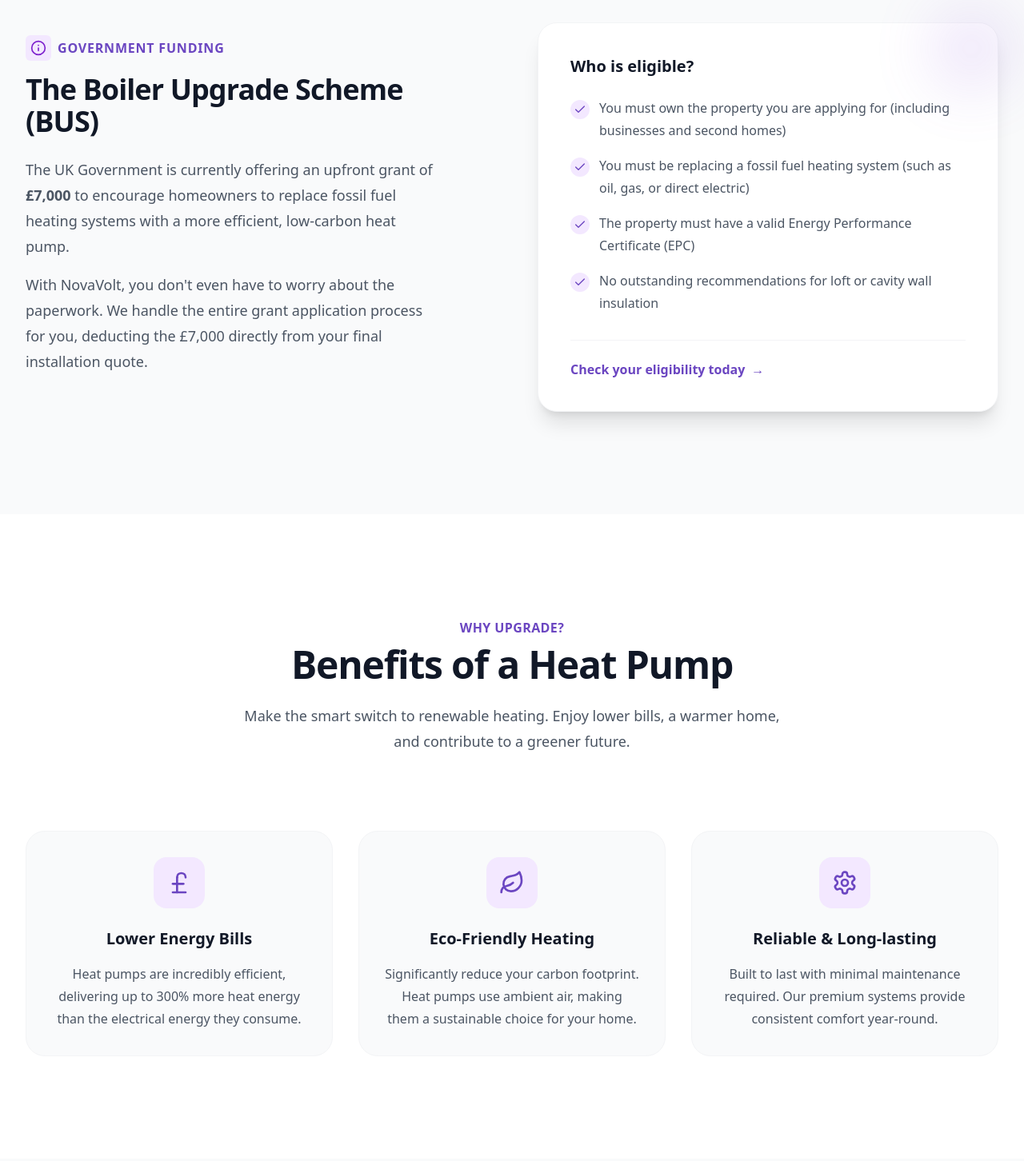
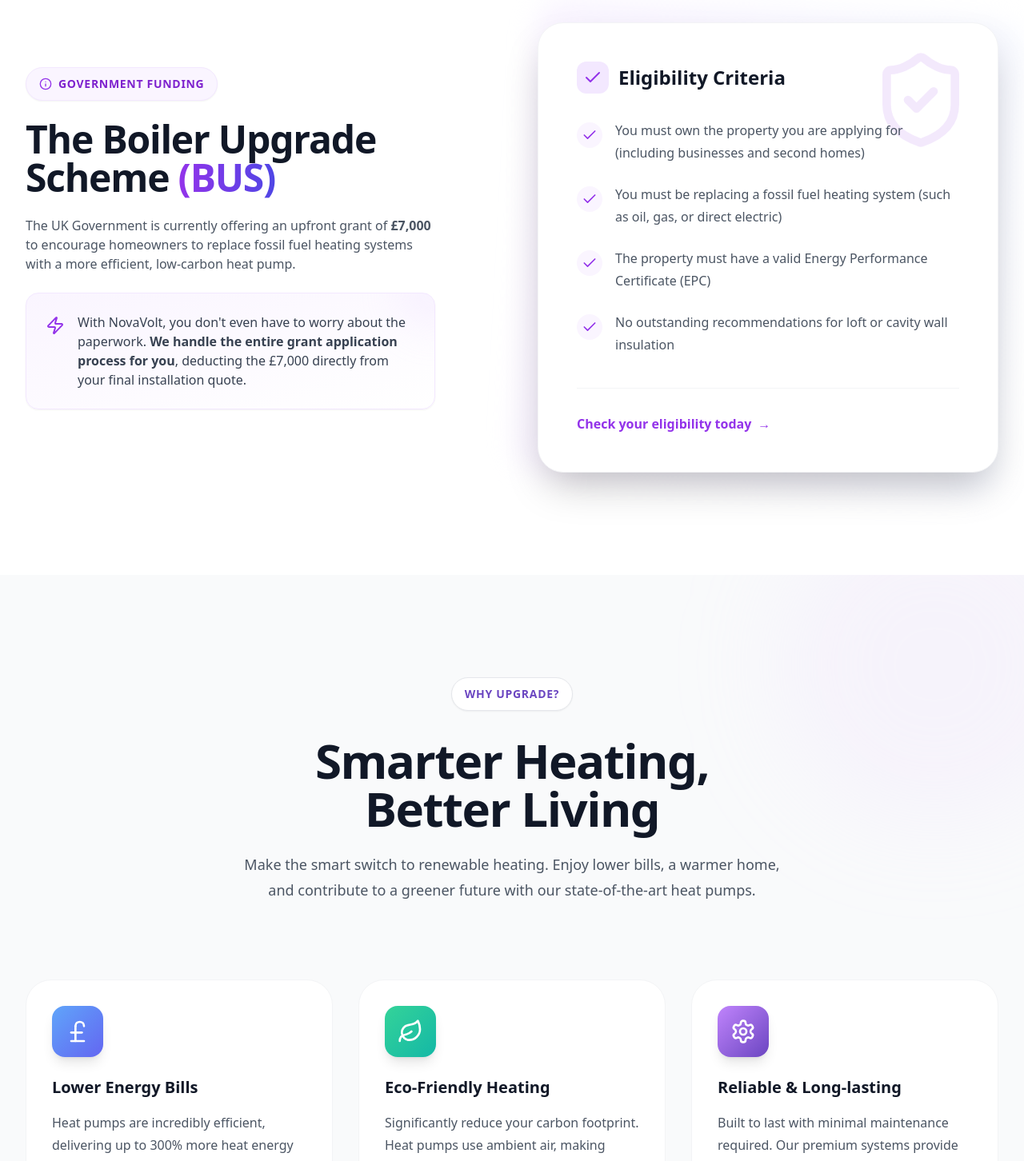
Before and after one commit to jacobbark96-creator/NovaVolt, a React (Vite) app: page / in a window 1280 px wide. Shown: the part 820-2272 px from the top of the page at 80% size. Built offline with nearby package versions, Linux system fonts and the light colour scheme.

Commit message:
UI: Refine spacing, lower navbar, upgrade BUS details and Benefits sections

```diff
--- a/src/components/Benefits.tsx
+++ b/src/components/Benefits.tsx
@@ -1,49 +1,85 @@
-import { Leaf, PoundSterling, Settings } from 'lucide-react';
+import { Leaf, PoundSterling, Settings, Shield, Thermometer, Zap } from 'lucide-react';
 
 const benefits = [
   {
     name: 'Lower Energy Bills',
     description: 'Heat pumps are incredibly efficient, delivering up to 300% more heat energy than the electrical energy they consume.',
     icon: PoundSterling,
+    color: 'from-blue-400 to-indigo-500'
   },
   {
     name: 'Eco-Friendly Heating',
     description: 'Significantly reduce your carbon footprint. Heat pumps use ambient air, making them a sustainable choice for your home.',
     icon: Leaf,
+    color: 'from-emerald-400 to-teal-500'
   },
   {
     name: 'Reliable & Long-lasting',
     description: 'Built to last with minimal maintenance required. Our premium systems provide consistent comfort year-round.',
     icon: Settings,
+    color: 'from-purple-400 to-[#6B46C1]'
   },
+  {
+    name: 'Year-Round Comfort',
+    description: 'Advanced climate control that provides both efficient heating in winter and optional cooling in summer.',
+    icon: Thermometer,
+    color: 'from-orange-400 to-red-500'
+  },
+  {
+    name: 'Smart Home Ready',
+    description: 'Control your heating from anywhere using your smartphone, optimizing your energy usage automatically.',
+    icon: Zap,
+    color: 'from-pink-400 to-rose-500'
+  },
+  {
+    name: '10-Year Warranty',
+    description: 'Complete peace of mind with our comprehensive parts and labor warranty on all new installations.',
+    icon: Shield,
+    color: 'from-cyan-400 to-blue-500'
+  }
 ];
 
 export default function Benefits() {
   return (
-    <div id="benefits" className="bg-white py-24 sm:py-32 relative">
-      <div className="mx-auto max-w-7xl px-6 lg:px-8">
+    <div id="benefits" className="bg-gray-50 py-24 sm:py-32 relative overflow-hidden">
+      {/* Decorative blobs */}
+      <div className="absolute top-0 right-0 -mr-20 -mt-20 w-96 h-96 rounded-full bg-purple-200/20 blur-3xl pointer-events-none"></div>
+      <div className="absolute bottom-0 left-0 -ml-20 -mb-20 w-96 h-96 rounded-full bg-indigo-200/20 blur-3xl pointer-events-none"></div>
+
+      <div className="mx-auto max-w-7xl px-6 lg:px-8 relative z-10">
         <div className="mx-auto max-w-2xl text-center">
-          <h2 className="text-base font-semibold leading-7 text-[#6B46C1] tracking-wide uppercase">Why Upgrade?</h2>
-          <p className="mt-2 text-3xl font-bold tracking-tight text-gray-900 sm:text-5xl">
-            Benefits of a Heat Pump
+          <div className="inline-flex items-center gap-2 mb-6 bg-white px-4 py-2 rounded-full border border-gray-200 shadow-sm">
+            <span className="text-sm font-semibold leading-6 text-[#6B46C1] uppercase tracking-wider">Why Upgrade?</span>
+          </div>
+          <p className="mt-2 text-4xl font-bold tracking-tight text-gray-900 sm:text-5xl lg:text-6xl">
+            Smarter Heating,<br />Better Living
           </p>
           <p className="mt-6 text-lg leading-8 text-gray-600">
-            Make the smart switch to renewable heating. Enjoy lower bills, a warmer home, and contribute to a greener future.
+            Make the smart switch to renewable heating. Enjoy lower bills, a warmer home, and contribute to a greener future with our state-of-the-art heat pumps.
           </p>
         </div>
-        <div className="mx-auto mt-16 max-w-2xl sm:mt-20 lg:mt-24 lg:max-w-none">
-          <dl className="grid max-w-xl grid-cols-1 gap-x-8 gap-y-16 lg:max-w-none lg:grid-cols-3">
+
+        <div className="mx-auto mt-16 max-w-7xl sm:mt-20 lg:mt-24">
+          <dl className="grid max-w-xl grid-cols-1 gap-x-8 gap-y-10 lg:max-w-none lg:grid-cols-3">
             {benefits.map((benefit) => (
-              <div key={benefit.name} className="flex flex-col items-center text-center bg-gray-50 p-8 rounded-3xl transition-all duration-300 hover:shadow-xl hover:-translate-y-2 border border-gray-100 group">
-                <div className="mb-6 flex h-16 w-16 items-center justify-center rounded-2xl bg-purple-100 group-hover:bg-[#6B46C1] transition-colors duration-300">
-                  <benefit.icon className="h-8 w-8 text-[#6B46C1] group-hover:text-white transition-colors duration-300" aria-hidden="true" />
+              <div
+                key={benefit.name}
+                className="relative flex flex-col bg-white p-8 rounded-[2rem] transition-all duration-500 hover:shadow-2xl hover:-translate-y-2 border border-gray-100 group overflow-hidden"
+              >
+                {/* Hover gradient background */}
+                <div className="absolute inset-0 bg-gradient-to-br from-purple-50/50 to-transparent opacity-0 group-hover:opacity-100 transition-opacity duration-500"></div>
+
+                <div className="relative z-10">
+                  <div className={`mb-6 inline-flex h-16 w-16 items-center justify-center rounded-2xl bg-gradient-to-br ${benefit.color} shadow-lg transform group-hover:scale-110 group-hover:rotate-3 transition-all duration-500`}>
+                    <benefit.icon className="h-8 w-8 text-white" aria-hidden="true" />
+                  </div>
+                  <dt className="text-xl font-bold leading-7 text-gray-900 mb-4 group-hover:text-[#6B46C1] transition-colors duration-300">
+                    {benefit.name}
+                  </dt>
+                  <dd className="flex flex-auto flex-col text-base leading-7 text-gray-600">
+                    <p className="flex-auto">{benefit.description}</p>
+                  </dd>
                 </div>
-                <dt className="text-xl font-semibold leading-7 text-gray-900">
-                  {benefit.name}
-                </dt>
-                <dd className="mt-4 flex flex-auto flex-col text-base leading-7 text-gray-600">
-                  <p className="flex-auto">{benefit.description}</p>
-                </dd>
               </div>
             ))}
           </dl>
--- a/src/components/BusDetails.tsx
+++ b/src/components/BusDetails.tsx
@@ -1,53 +1,83 @@
-import { Check, Info } from 'lucide-react';
+import { Check, Info, ShieldCheck, Zap } from 'lucide-react';
 
 export default function BusDetails() {
   return (
-    <div id="grant" className="bg-[#F9FAFB] py-24 sm:py-32 overflow-hidden relative">
+    <div id="grant" className="bg-white py-24 sm:py-32 overflow-hidden relative">
+      {/* Decorative background elements */}
+      <div className="absolute top-0 left-0 w-full h-full overflow-hidden -z-10 pointer-events-none">
+        <div className="absolute top-0 left-1/2 -translate-x-1/2 w-full h-px bg-gradient-to-r from-transparent via-purple-200 to-transparent"></div>
+        <div className="absolute -left-40 top-40 w-[30rem] h-[30rem] rounded-full bg-purple-50 opacity-50 blur-3xl mix-blend-multiply"></div>
+      </div>
+
       <div className="mx-auto max-w-7xl px-6 lg:px-8">
-        <div className="mx-auto grid max-w-2xl grid-cols-1 gap-x-16 gap-y-16 sm:gap-y-20 lg:mx-0 lg:max-w-none lg:grid-cols-2">
+        <div className="mx-auto grid max-w-2xl grid-cols-1 gap-x-16 gap-y-16 sm:gap-y-20 lg:mx-0 lg:max-w-none lg:grid-cols-2 lg:items-center">
 
-          <div className="lg:pr-8 lg:pt-4">
+          <div className="lg:pr-8">
             <div className="lg:max-w-lg">
-              <div className="flex items-center gap-2 mb-4">
-                <span className="bg-purple-100 text-purple-700 p-1.5 rounded-md">
-                  <Info className="w-5 h-5" />
+              <div className="inline-flex items-center gap-2 mb-6 bg-purple-50 px-4 py-2 rounded-full border border-purple-100 shadow-sm">
+                <span className="text-purple-600">
+                  <Info className="w-4 h-4" />
                 </span>
-                <h2 className="text-base font-semibold leading-7 text-[#6B46C1] uppercase tracking-wider">Government Funding</h2>
+                <span className="text-sm font-semibold leading-6 text-purple-700 uppercase tracking-wider">Government Funding</span>
               </div>
-              <p className="mt-2 text-3xl font-bold tracking-tight text-gray-900 sm:text-4xl">
-                The Boiler Upgrade Scheme (BUS)
-              </p>
-              <p className="mt-6 text-lg leading-8 text-gray-600">
+              <h2 className="text-4xl font-bold tracking-tight text-gray-900 sm:text-5xl mb-6">
+                The Boiler Upgrade Scheme <span className="text-transparent bg-clip-text bg-gradient-to-r from-purple-600 to-indigo-600">(BUS)</span>
+              </h2>
+              <div className="prose prose-lg text-gray-600">
+                <p className="mb-6">
                   The UK Government is currently offering an upfront grant of <strong>£7,000</strong> to encourage homeowners to replace fossil fuel heating systems with a more efficient, low-carbon heat pump.
                 </p>
-              <p className="mt-4 text-lg leading-8 text-gray-600">
-                With NovaVolt, you don't even have to worry about the paperwork. We handle the entire grant application process for you, deducting the £7,000 directly from your final installation quote.
+                <div className="bg-gradient-to-br from-purple-50 to-white p-6 rounded-2xl border border-purple-100 shadow-sm mb-6 relative overflow-hidden">
+                  <div className="absolute right-0 top-0 w-24 h-24 bg-purple-200 rounded-full opacity-20 blur-xl translate-x-1/2 -translate-y-1/2"></div>
+                  <div className="flex gap-4 relative z-10">
+                    <div className="flex-shrink-0 mt-1">
+                      <Zap className="w-6 h-6 text-purple-600" />
+                    </div>
+                    <p className="m-0 text-gray-700">
+                      With NovaVolt, you don't even have to worry about the paperwork. <strong>We handle the entire grant application process for you</strong>, deducting the £7,000 directly from your final installation quote.
                     </p>
                   </div>
                 </div>
+              </div>
+            </div>
+          </div>
 
-          <div className="bg-white rounded-3xl p-8 sm:p-10 shadow-xl border border-gray-100 relative">
-            <div className="absolute top-0 right-0 -mt-4 -mr-4 w-24 h-24 bg-gradient-to-br from-purple-400 to-[#6B46C1] rounded-full opacity-20 blur-2xl"></div>
-            <h3 className="text-xl font-bold text-gray-900 mb-6">Who is eligible?</h3>
-            <ul className="space-y-4">
+          <div className="relative">
+            <div className="absolute -inset-4 bg-gradient-to-r from-purple-100 to-indigo-50 rounded-[2.5rem] transform rotate-3 opacity-50 blur-lg"></div>
+            <div className="bg-white rounded-[2rem] p-8 sm:p-12 shadow-2xl border border-gray-100 relative z-10">
+              <div className="absolute top-0 right-0 p-8 opacity-10">
+                <ShieldCheck className="w-32 h-32 text-purple-600" />
+              </div>
+
+              <div className="relative z-10">
+                <h3 className="text-2xl font-bold text-gray-900 mb-8 flex items-center gap-3">
+                  <span className="bg-purple-100 text-purple-600 p-2 rounded-xl">
+                    <Check className="w-6 h-6" />
+                  </span>
+                  Eligibility Criteria
+                </h3>
+                <ul className="space-y-6">
                   {[
                     'You must own the property you are applying for (including businesses and second homes)',
                     'You must be replacing a fossil fuel heating system (such as oil, gas, or direct electric)',
                     'The property must have a valid Energy Performance Certificate (EPC)',
                     'No outstanding recommendations for loft or cavity wall insulation'
                   ].map((item, index) => (
-                <li key={index} className="flex gap-x-3">
-                  <div className="mt-1 flex h-6 w-6 flex-none items-center justify-center rounded-full bg-purple-100">
-                    <Check className="h-4 w-4 text-[#6B46C1]" />
+                    <li key={index} className="flex gap-x-4 group">
+                      <div className="mt-1 flex h-8 w-8 flex-none items-center justify-center rounded-full bg-purple-50 group-hover:bg-purple-600 transition-colors duration-300">
+                        <Check className="h-5 w-5 text-purple-600 group-hover:text-white transition-colors duration-300" />
                       </div>
-                  <span className="text-gray-600 leading-7">{item}</span>
+                      <span className="text-gray-600 leading-7 group-hover:text-gray-900 transition-colors duration-300">{item}</span>
                     </li>
                   ))}
                 </ul>
-            <div className="mt-8 pt-6 border-t border-gray-100">
-              <a href="#quote" className="text-[#6B46C1] font-semibold hover:text-[#55369A] flex items-center transition-colors">
-                Check your eligibility today <span aria-hidden="true" className="ml-2">→</span>
+                <div className="mt-10 pt-8 border-t border-gray-100">
+                  <a href="#quote" className="group inline-flex items-center gap-2 text-purple-600 font-semibold hover:text-purple-800 transition-colors">
+                    Check your eligibility today
+                    <span className="group-hover:translate-x-1 transition-transform">→</span>
                   </a>
+                </div>
+              </div>
             </div>
           </div>
 
--- a/src/components/Footer.tsx
+++ b/src/components/Footer.tsx
@@ -1,65 +1,98 @@
-import { Mail, Phone, MapPin } from 'lucide-react';
+import { Zap, Mail, Phone, MapPin } from 'lucide-react';
 
 export default function Footer() {
   return (
-    <footer className="bg-[#374151] text-white py-12">
-      <div className="max-w-7xl mx-auto px-4 sm:px-6 lg:px-8">
-        <div className="grid grid-cols-1 md:grid-cols-3 gap-8">
+    <footer className="bg-gray-900 border-t border-gray-800" aria-labelledby="footer-heading">
+      <h2 id="footer-heading" className="sr-only">
+        Footer
+      </h2>
+      <div className="mx-auto max-w-7xl px-6 pb-8 pt-16 sm:pt-24 lg:px-8 lg:pt-32">
+        <div className="xl:grid xl:grid-cols-3 xl:gap-8">
+          <div className="space-y-8">
+            <a href="/" className="flex items-center gap-2 group">
+              <div className="p-1.5 rounded-lg bg-white/10 group-hover:bg-purple-500/20 transition-colors">
+                <Zap className="w-6 h-6 text-purple-400" />
+              </div>
+              <span className="text-2xl font-bold tracking-tight text-white">
+                NovaVolt
+              </span>
+            </a>
+            <p className="text-sm leading-6 text-gray-300 max-w-xs">
+              Making sustainable heating accessible and affordable for every UK home. Expert heat pump installations with full government grant support.
+            </p>
+            <div className="flex space-x-6">
+              {/* Social links could go here */}
+            </div>
+          </div>
+          <div className="mt-16 grid grid-cols-2 gap-8 xl:col-span-2 xl:mt-0">
+            <div className="md:grid md:grid-cols-2 md:gap-8">
               <div>
-            <span className="text-2xl font-bold mb-4 block">NovaVolt</span>
-            <p className="text-gray-300 text-sm leading-relaxed max-w-xs">
-              Your trusted partner for professional heat pump installations across the UK. Making energy-efficient heating accessible to everyone.
-            </p>
-          </div>
-
-          <div>
-            <h3 className="text-lg font-semibold mb-4">Contact Us</h3>
-            <ul className="space-y-3">
-              <li className="flex items-center text-gray-300">
-                <Phone className="h-5 w-5 mr-3 text-[#9F7AEA]" />
-                <span>0800 123 4567</span>
-              </li>
-              <li className="flex items-center text-gray-300">
-                <Mail className="h-5 w-5 mr-3 text-[#9F7AEA]" />
-                <a href="mailto:info@novavolt.co.uk" className="hover:text-white transition-colors">
-                  info@novavolt.co.uk
+                <h3 className="text-sm font-semibold leading-6 text-white uppercase tracking-wider">Company</h3>
+                <ul role="list" className="mt-6 space-y-4">
+                  <li>
+                    <a href="#benefits" className="text-sm leading-6 text-gray-400 hover:text-purple-400 transition-colors">
+                      Benefits
                     </a>
                   </li>
-              <li className="flex items-start text-gray-300">
-                <MapPin className="h-5 w-5 mr-3 mt-1 text-[#9F7AEA]" />
-                <span>
-                  123 Innovation Way<br />
-                  London<br />
-                  EC1A 1BB
+                  <li>
+                    <a href="#grant" className="text-sm leading-6 text-gray-400 hover:text-purple-400 transition-colors">
+                      £7,000 Grant
+                    </a>
+                  </li>
+                  <li>
+                    <a href="#product" className="text-sm leading-6 text-gray-400 hover:text-purple-400 transition-colors">
+                      Technology
+                    </a>
+                  </li>
+                </ul>
+              </div>
+              <div className="mt-10 md:mt-0">
+                <h3 className="text-sm font-semibold leading-6 text-white uppercase tracking-wider">Contact</h3>
+                <ul role="list" className="mt-6 space-y-4">
+                  <li className="flex items-center gap-3">
+                    <Phone className="w-5 h-5 text-purple-400" />
+                    <a href="tel:08001234567" className="text-sm leading-6 text-gray-400 hover:text-purple-400 transition-colors">
+                      0800 123 4567
+                    </a>
+                  </li>
+                  <li className="flex items-center gap-3">
+                    <Mail className="w-5 h-5 text-purple-400" />
+                    <a href="mailto:hello@novavolt.co.uk" className="text-sm leading-6 text-gray-400 hover:text-purple-400 transition-colors">
+                      hello@novavolt.co.uk
+                    </a>
+                  </li>
+                  <li className="flex items-start gap-3">
+                    <MapPin className="w-5 h-5 text-purple-400 flex-shrink-0 mt-0.5" />
+                    <span className="text-sm leading-6 text-gray-400">
+                      123 Innovation Way<br />London<br />EC1A 1BB
                     </span>
                   </li>
                 </ul>
               </div>
-
+            </div>
+            <div className="md:grid md:grid-cols-2 md:gap-8">
               <div>
-            <h3 className="text-lg font-semibold mb-4">Legal</h3>
-            <ul className="space-y-3">
+                <h3 className="text-sm font-semibold leading-6 text-white uppercase tracking-wider">Legal</h3>
+                <ul role="list" className="mt-6 space-y-4">
                   <li>
-                <a href="#" className="text-gray-300 hover:text-white transition-colors text-sm">
+                    <a href="#" className="text-sm leading-6 text-gray-400 hover:text-purple-400 transition-colors">
                       Privacy Policy
                     </a>
                   </li>
                   <li>
-                <a href="#" className="text-gray-300 hover:text-white transition-colors text-sm">
+                    <a href="#" className="text-sm leading-6 text-gray-400 hover:text-purple-400 transition-colors">
                       Terms of Service
-                </a>
-              </li>
-              <li>
-                <a href="#" className="text-gray-300 hover:text-white transition-colors text-sm">
-                  Cookie Policy
                     </a>
                   </li>
                 </ul>
               </div>
             </div>
-
-        <div className="border-t border-gray-600 mt-12 pt-8 text-center text-sm text-gray-400">
-          <p>&copy; {new Date().getFullYear()} NovaVolt Ltd. All rights reserved.</p>
+          </div>
+        </div>
+        <div className="mt-16 border-t border-white/10 pt-8 sm:mt-20 lg:mt-24">
+          <p className="text-xs leading-5 text-gray-400">
+            &copy; {new Date().getFullYear()} NovaVolt Ltd. All rights reserved.
+          </p>
         </div>
       </div>
     </footer>
--- a/src/components/Navigation.tsx
+++ b/src/components/Navigation.tsx
@@ -18,11 +18,11 @@
   }, [scrolled]);
 
   return (
-    <div className={`fixed w-full z-50 transition-all duration-300 ${scrolled ? 'top-2 sm:top-4' : 'top-0'}`}>
+    <div className={`fixed w-full z-50 transition-all duration-300 ${scrolled ? 'top-4 sm:top-6' : 'top-4 sm:top-6'}`}>
       <nav className={`mx-auto transition-all duration-300 ${
         scrolled
-          ? 'max-w-5xl bg-white/80 backdrop-blur-md shadow-lg rounded-full border border-white/20 px-2'
-          : 'max-w-7xl bg-white/5 backdrop-blur-sm shadow-none border-b border-white/10 px-4'
+          ? 'max-w-5xl bg-white/90 backdrop-blur-md shadow-lg rounded-full border border-white/20 px-2'
+          : 'max-w-7xl bg-white/10 backdrop-blur-md shadow-lg rounded-full border border-white/10 px-4'
       }`}>
         <div className={`flex justify-between transition-all duration-300 ${scrolled ? 'h-16' : 'h-20'}`}>
           <div className="flex items-center pl-4">
```
Lines whose indentation alone changed are shown as unchanged.
